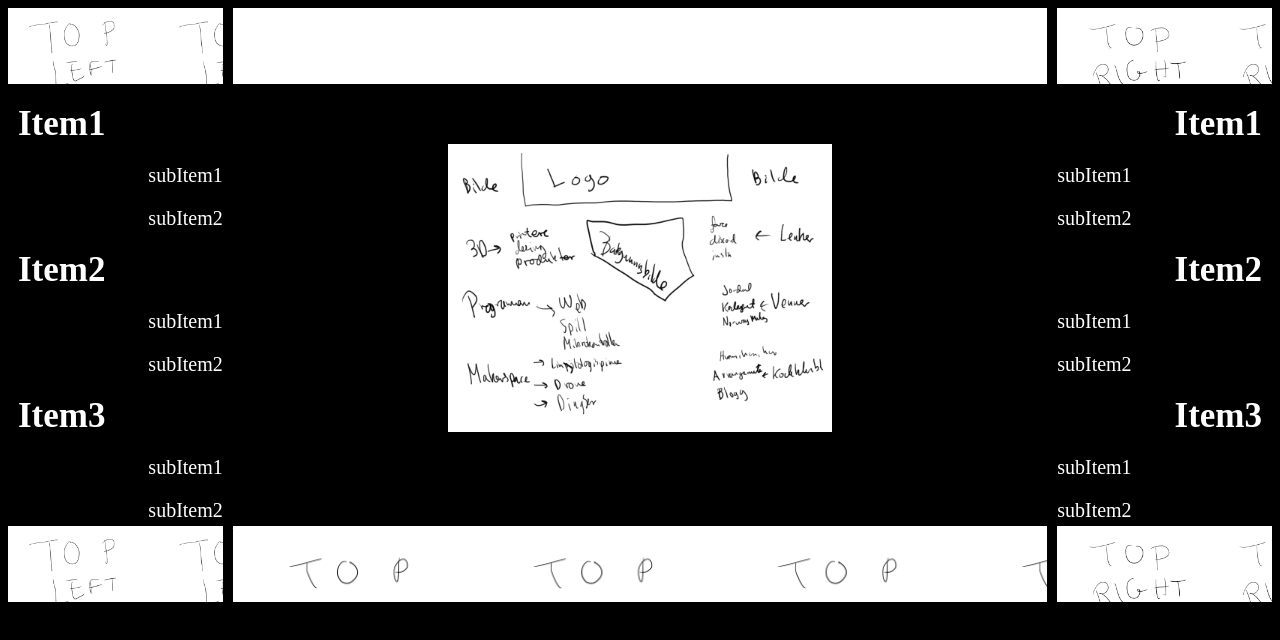
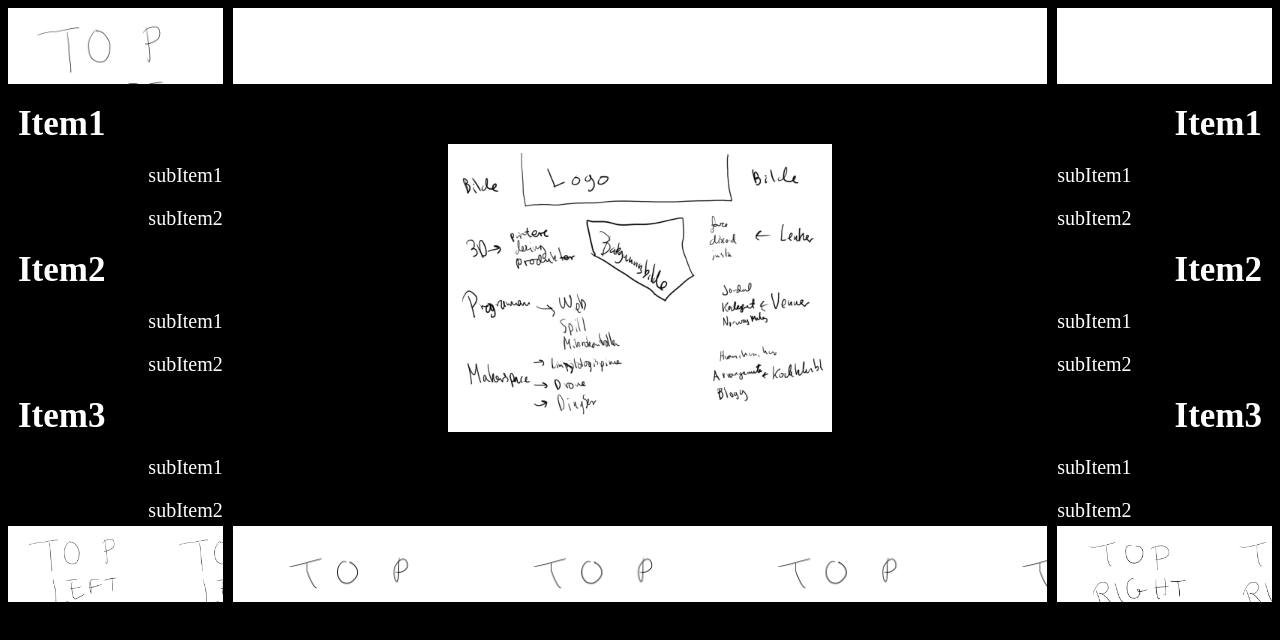
Before and after one commit to haraldzeigler/haraldzeigler.github.io, a plain HTML site: page index.html in a window 1280 px wide. Drawn offline with Linux system fonts and the light colour scheme.

Commit message:
Hei på deg

```diff
--- a/style.css
+++ b/style.css
@@ -41,7 +41,7 @@ html {
 	grid-column-start: 1;
 	grid-column-end: 1;
 	background-image: URL("tl.png");
-	background-size: 70%;
+	background-size: 100%;
 	/*position: absolute;
 	overflow: hidden;
 	*/
@@ -52,13 +52,13 @@ html {
 	grid-column-end: var(--cols);
 	/*text-align: center;*/
 	background-image: URL("tc.png");
-	background-size: 500%;
+	background-size: 100%;
 }
 .topRight {
 	grid-column-start: var(--cols);
 	grid-column-end: var(--cols);
 	background-image: URL("tr.png");
-	background-size: 70%;
+	background-size: 1000%;
 
 	/*position: absolute;*/
 }
```
